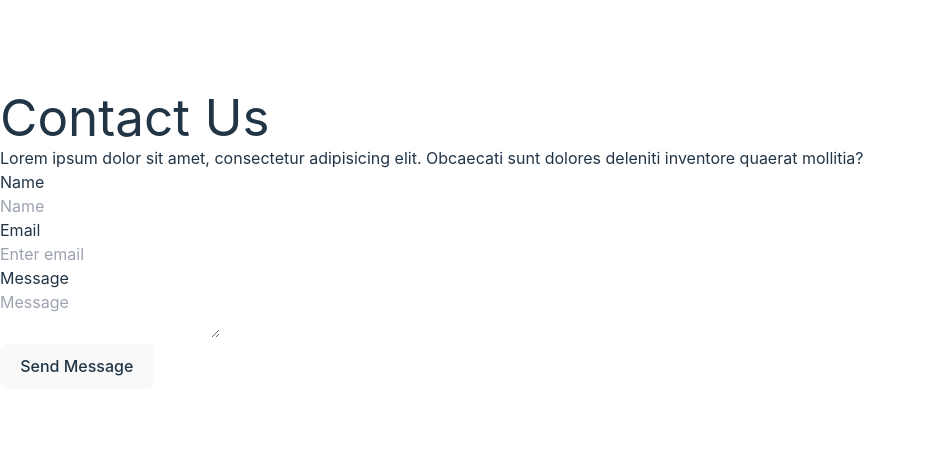
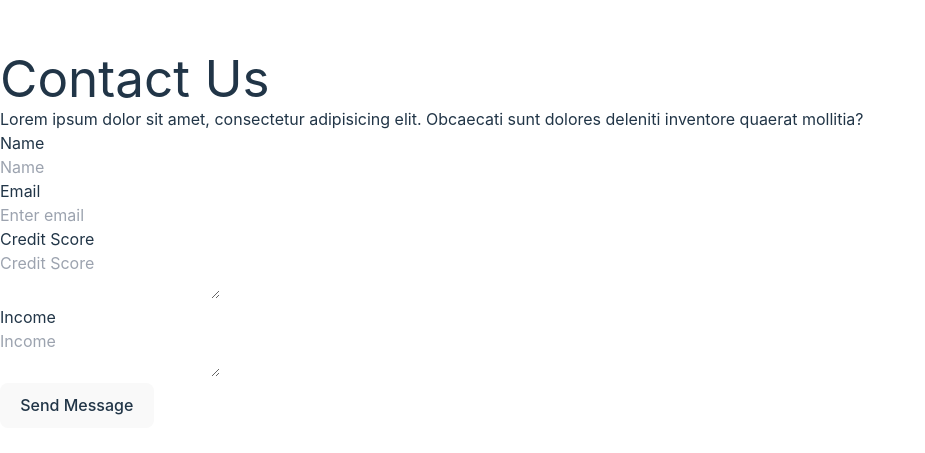
Before and after one commit to Koch13o1/aws-amplify-react, a React (Vite) app: page / in a window 1280 px wide. Shown: the part 161-614 px from the top of the page, without its empty margins (0-925 px from the left). Built offline with nearby package versions, Linux system fonts and the light colour scheme.

Commit message:
Update App.tsx

```diff
--- a/src/App.tsx
+++ b/src/App.tsx
@@ -10,7 +10,8 @@ function App() {
   const [formData, setFormData] = useState<FormData>({
     name: "",
     email: "",
-    message: "",
+    creditScore: "",
+    income:"",
   });
 
   const formDataHandleFunc = (
@@ -92,13 +93,26 @@ function App() {
             </div>
             <div className="mt-6">
               <label htmlFor="message" className="sr-only">
-                Message
+                Credit Score
               </label>
               <div className="relative">
                 <textarea
                   className="w-full rounded-lg p-4 pe-12 text-sm shadow-sm"
-                  placeholder="Message"
-                  name="message"
+                  placeholder="Credit Score"
+                  name="CreditScore"
+                  onChange={formDataHandleFunc}
+                />
+              </div>
+            </div>
+            <div className="mt-6">
+              <label htmlFor="income" className="sr-only">
+                Income
+              </label>
+              <div className="relative">
+                <textarea
+                  className="w-full rounded-lg p-4 pe-12 text-sm shadow-sm"
+                  placeholder="Income"
+                  name="Income"
                   onChange={formDataHandleFunc}
                 />
               </div>
```
